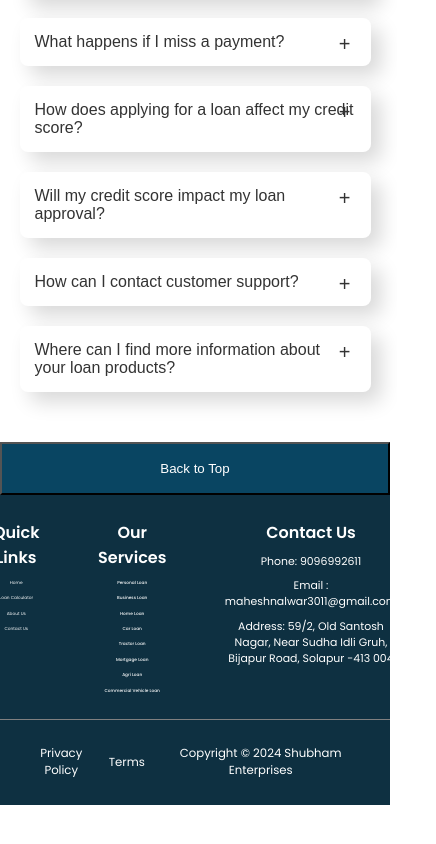
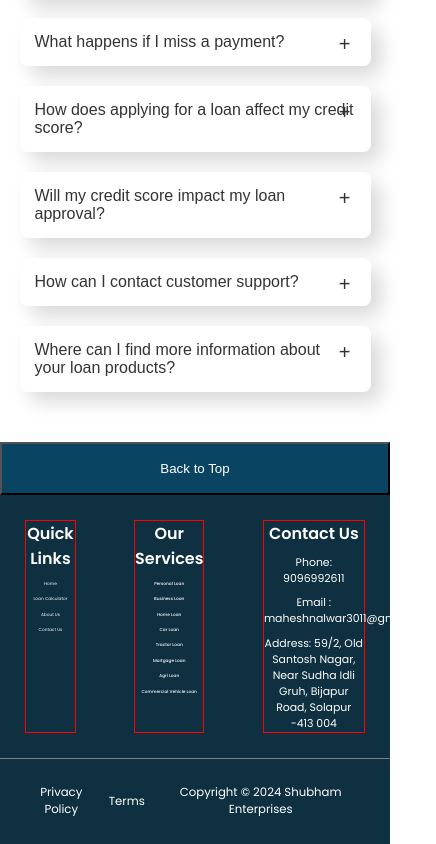
Before and after one commit to SheshNalwar/Shubham-Enterprises, a React (Vite) app: page / in a window 390 px wide. Shown: the part 3890-4734 px from the top of the page, 436 px wide, since content can reach past the window. Before the commit the page ends 4695 px from the top, so only its background shows below. Built offline with nearby package versions, Linux system fonts and the light colour scheme.

Commit message:
Footer Changes

```diff
--- a/src/components/Footer.jsx
+++ b/src/components/Footer.jsx
@@ -14,29 +14,18 @@ const Footer = () => {
         Back to Top
       </button>
       <div className="footer-lists">
-        <ul>
+        <ul className="footerUL">
           <b>Quick Links</b>
           <LinkBtn className="" name="Home" navTo="/" />
           <LinkBtn
             className="nav-color"
             name="Loan Calculator"
             navTo="/loanCalculator"
-            target=""
           />
-          <LinkBtn
-            className="nav-color"
-            name="About Us"
-            navTo="/aboutUs"
-            target=""
-          />
-          <LinkBtn
-            className="nav-color"
-            name="Contact Us"
-            navTo="/contactUs"
-            target="_blank"
-          />
+          <LinkBtn className="nav-color" name="About Us" navTo="/aboutUs" />
+          <LinkBtn className="nav-color" name="Contact Us" navTo="/contactUs" />
         </ul>
-        <ul>
+        <ul className="footerUL">
           <b>Our Services </b>
           {loanTypesData.map((loan, index) => (
             <NavLoanLinks
@@ -46,11 +35,14 @@ const Footer = () => {
             />
           ))}
         </ul>
-        <ul>
+        <ul className="footerUL">
           <b>Contact Us</b>
           <li>Phone: 9096992611</li>
           <li>Email : maheshnalwar3011@gmail.com</li>
-          <li>Address: 59/2, Old Santosh Nagar, Near Sudha Idli Gruh, Bijapur Road, Solapur -413 004</li>
+          <li>
+            Address: 59/2, Old Santosh Nagar, Near Sudha Idli Gruh, Bijapur
+            Road, Solapur -413 004
+          </li>
         </ul>
       </div>
       <div className="footer-bottom">
--- a/src/css/component styling/footer.css
+++ b/src/css/component styling/footer.css
@@ -16,7 +16,6 @@ footer .top-button {
   background-color: #094d6ec2;
   cursor: pointer;
 }
-
 footer .footer-lists {
   height: 65%;
   width: 100%;
@@ -26,7 +25,7 @@ footer .footer-lists {
   display: flex;
   text-align: center;
   justify-content: center;
-  gap: 15vw;
+  /* gap: 2vw; */
 }
 footer .footer-lists a {
   text-decoration: none;
@@ -57,7 +56,13 @@ footer .footer-bottom ul {
   gap: 3vw;
   top: 50%;
 }
-
+.footerUL {
+  width: 30%;
+}
+.footerUL li {
+  text-wrap: wrap;
+  width: 100%;
+}
 
 @keyframes fade {
   from {
@@ -70,3 +75,22 @@ footer .footer-bottom ul {
     opacity: 1;
   }
 }
+
+@media screen and (max-width: 600px) {
+  footer .footer-lists li {
+    text-align: center;
+    font-size: 2.8vw;
+  }
+  .footerUL {
+    border: 1.5px solid red;
+  }
+  .footer-bottom ul {
+    display: flex;
+    align-items: center;
+    justify-content: space-evenly;
+  }
+  .footer-bottom ul li {
+    font-size: 3vw;
+    text-align: center;
+  }
+}
--- a/src/css/loanCalculator.css
+++ b/src/css/loanCalculator.css
@@ -145,3 +145,12 @@ input[type="range"]:active::-webkit-slider-thumb {
 input[type="range"]:focus::-webkit-slider-thumb {
   box-shadow: 0 0 0 13px rgba(112, 224, 0, 0.445);
 }
+
+@media screen and (max-width: 600px) {
+  .loanCalculatorPage {
+    flex-direction: column;
+  }
+  .sub-container {
+    flex-direction: column;
+  }
+}
--- a/src/css/mediaQueries.css
+++ b/src/css/mediaQueries.css
@@ -76,149 +76,6 @@
 
   .lines {
     display: block;
-  }
-
-  #hamburger {
-    flex-direction: row;
-    display: flex;
-    justify-content: center;
-    gap: 0.4rem;
-    z-index: 2;
-    position: relative;
-  }
-
-  .sub-menu {
-    height: 100%;
-    display: none;
-    justify-content: center;
-    align-items: center;
-    flex-direction: column;
-    margin-left: 20px;
-    font-size: 5vw;
-    z-index: 2;
-  }
-
-  .sub-menu.show {
-    display: block;
-  }
-
-  .sub-menu.hide {
-    display: none;
-  }
-
-  .sub-menu a {
-    color: #000000;
-    display: flex;
-    justify-content: center;
-    align-items: center;
-    text-decoration: none;
-    padding: 5px;
-    margin: 0;
-    text-align: center;
-    text-wrap: nowrap;
-    transition: background-color 0.3s;
-  }
-
-  .footer-lists {
-    padding: 0 10vw;
-  }
-
-  .footer-bottom ul {
-    display: flex;
-    align-items: center;
-    justify-content: space-evenly;
-    /* gap: 5vw; */
-  }
-
-  .footer-bottom ul li {
-    font-size: 3vw;
-    /* text-wrap: wrap; */
-    text-align: center;
-  }
-  .menuActive {
-    background-color: var(--secondary);
-    position: absolute;
-    text-align: center;
-    width: 90%;
-    left: 5%;
-    top: 10vh;
-    border-radius: 25px;
-    animation: fade .3s;
-  }
-  .menuActive li {
-    list-style: none;
-    margin: 15px;
-  }
-  .menuActive a,
-  .menuActive p {
-    font-size: 1.4rem;
-    text-decoration: none;
-    color: var(--accent);
-    font-weight: 500;
-  }
-
-  footer .footer-lists li {
-    text-align: center;
-    font-size: 2.8vw;
-  }
-
-  nav {
-    height: 10vh;
-    width: 100%;
-    padding: 4vw;
-  }
-  #hamMenuH4 {
-    color: white;
-    font-weight: 500;
-  }
-  .nav-brand {
-    height: 100%;
-    width: 80%;
-    display: flex;
-    align-items: center;
-    justify-content: center;
-    gap: 3vw;
-  }
-
-  .nav-brand #logo {
-    height: 7vh;
-    width: 15vw;
-    object-fit: cover;
-  }
-
-  .nav-brand h1 {
-    font-size: 6vw;
-    font-weight: 900;
-    line-height: 1;
-  }
-
-  .nav-menu {
-    height: 100%;
-    width: calc(100% - 80%);
-    display: none;
-  }
-
-  #hamburger {
-    display: block;
-    width: fit-content;
-    height: 100%;
-    display: flex;
-    gap: 5px;
-    flex-direction: column;
-  }
-
-  .lines {
-    width: 30px;
-    height: 4px;
-    background-color: #202020;
-  }
-
-  .line1 {
-    transform: translateY(10px) rotate(45deg);
-  }
-
-  .line3 {
-    transform: translateY(-9px) rotate(-45deg);
   }
 
   .page1 {
@@ -393,12 +250,4 @@
     width: 100%;
   }
 
-  /* Loan Calculator */
-  .loanCalculatorPage {
-    flex-direction: column;
-  }
-
-  .sub-container {
-    flex-direction: column;
-  }
 }
--- a/src/css/nav.css
+++ b/src/css/nav.css
@@ -168,3 +168,114 @@ p {
 #dropdown:hover .dropdown-content {
   display: block;
 }
+
+@media screen and (max-width: 600px) {
+  #hamburger {
+    flex-direction: row;
+    display: flex;
+    justify-content: center;
+    gap: 0.4rem;
+    z-index: 2;
+    position: relative;
+  }
+  #hamburger {
+    display: block;
+    width: fit-content;
+    height: 100%;
+    display: flex;
+    gap: 5px;
+    flex-direction: column;
+  }
+  .sub-menu {
+    height: 100%;
+    display: none;
+    justify-content: center;
+    align-items: center;
+    flex-direction: column;
+    margin-left: 20px;
+    font-size: 5vw;
+    z-index: 2;
+  }
+  .sub-menu.show {
+    display: block;
+  }
+  .sub-menu.hide {
+    display: none;
+  }
+  .sub-menu a {
+    color: #000000;
+    display: flex;
+    justify-content: center;
+    align-items: center;
+    text-decoration: none;
+    padding: 5px;
+    margin: 0;
+    text-align: center;
+    text-wrap: nowrap;
+    transition: background-color 0.3s;
+  }
+  .menuActive {
+    background-color: var(--secondary);
+    position: absolute;
+    text-align: center;
+    width: 90%;
+    left: 5%;
+    top: 10vh;
+    border-radius: 25px;
+    animation: fade 0.3s;
+  }
+  .menuActive li {
+    list-style: none;
+    margin: 15px;
+  }
+  .menuActive a,
+  .menuActive p {
+    font-size: 1.4rem;
+    text-decoration: none;
+    color: var(--accent);
+    font-weight: 500;
+  }
+  nav {
+    height: 10vh;
+    width: 100%;
+    padding: 4vw;
+  }
+  #hamMenuH4 {
+    color: white;
+    font-weight: 500;
+  }
+  .nav-brand {
+    height: 100%;
+    width: 80%;
+    display: flex;
+    align-items: center;
+    justify-content: center;
+    gap: 3vw;
+  }
+  .nav-brand #logo {
+    height: 7vh;
+    width: 15vw;
+    object-fit: cover;
+  }
+  .nav-brand h1 {
+    font-size: 6vw;
+    font-weight: 900;
+    line-height: 1;
+  }
+  .nav-menu {
+    height: 100%;
+    width: calc(100% - 80%);
+    display: none;
+  }
+  .lines {
+    width: 30px;
+    height: 4px;
+    background-color: #202020;
+  }
+  .line1 {
+    transform: translateY(10px) rotate(45deg);
+  }
+  .line3 {
+    transform: translateY(-9px) rotate(-45deg);
+  }
+}
```
